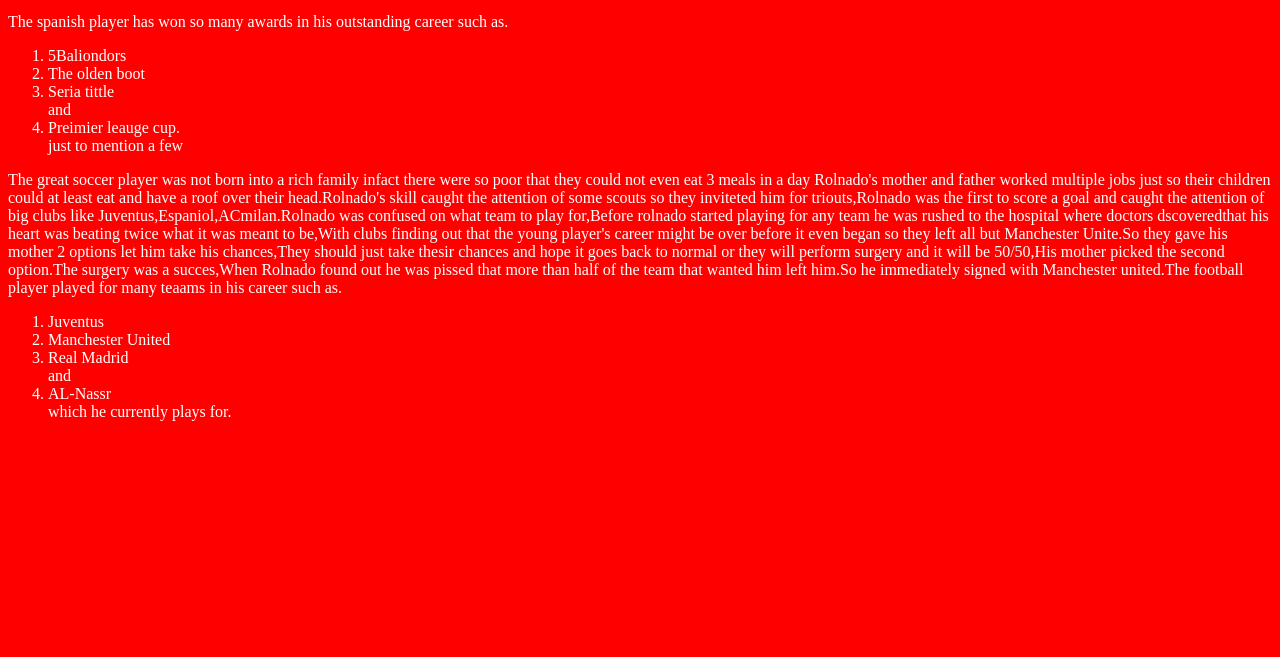
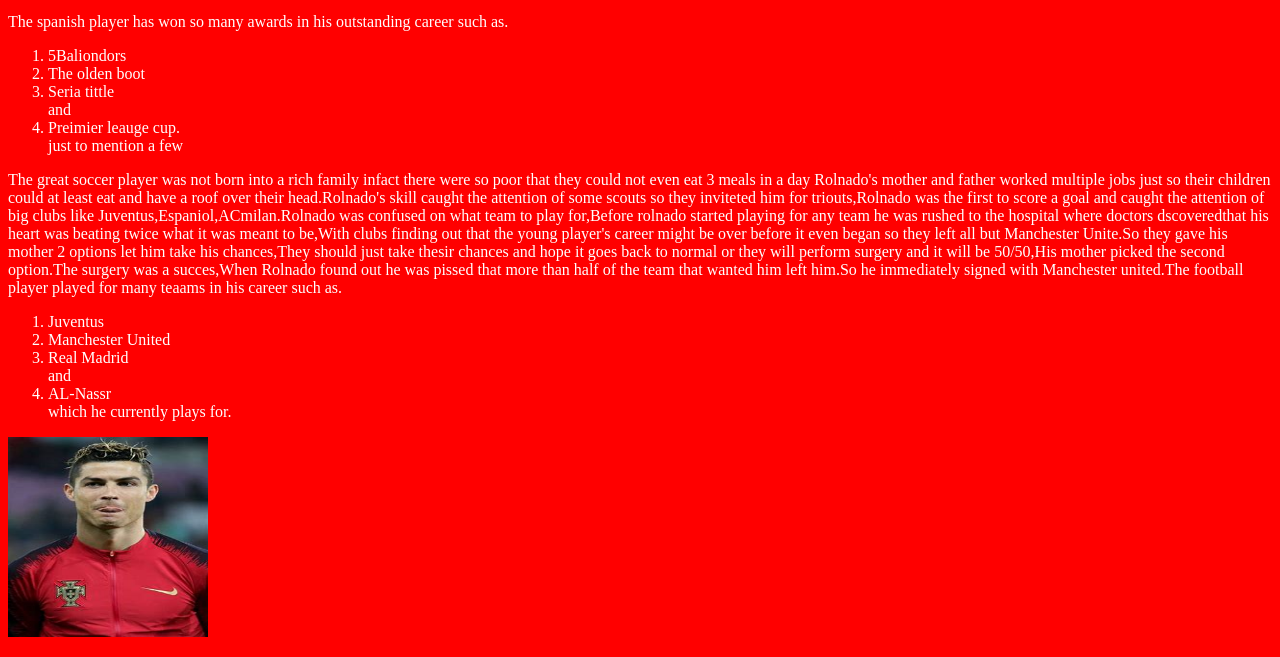
Before and after one commit to naathalic/My-project, a plain HTML site: page Ronaldo.html in a window 1280 px wide. Shown: the part 193-850 px from the top of the page. Before the commit the page ends 800 px from the top, so only its background shows below. Drawn offline with Linux system fonts and the light colour scheme.

Commit message:
Update Ronaldo.html

```diff
--- a/Ronaldo.html
+++ b/Ronaldo.html
@@ -33,7 +33,7 @@
    and <li>AL-Nassr</li>which he currently plays for.
  </ol>
  <p>
-
+ 	<img src="ronaldo.jfif"  alt="ronaldo" width="200px" height="200px">
  </p>
 </main>
 </body>
```
